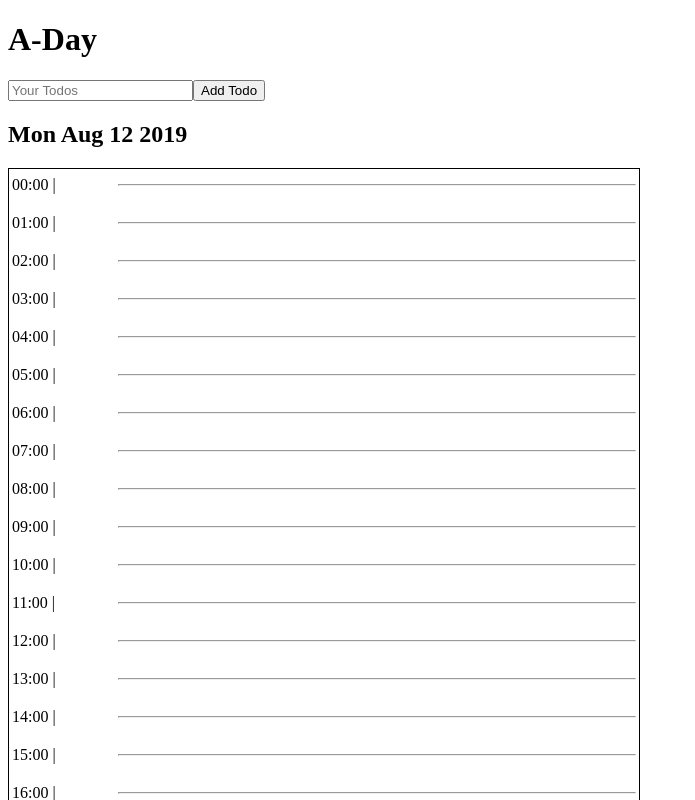
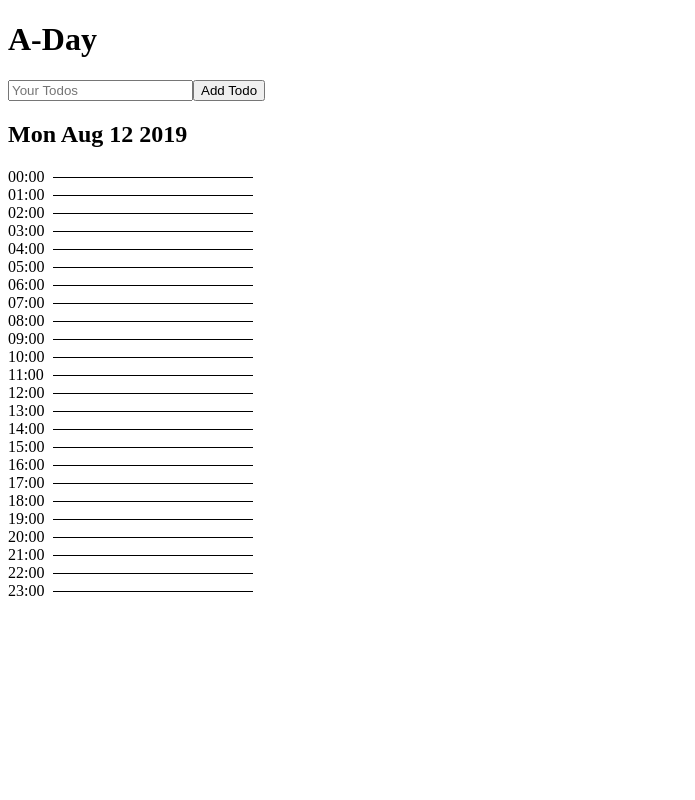
Before and after one commit to toshi-toma/todo-app-react, a React app: page / in a window 1280 px wide. Shown: the top 800 px of the page, without its empty margins (0-695 px from the left). Built offline with nearby package versions, Linux system fonts and the light colour scheme.

Commit message:
add Time and Schedules

```diff
--- a/src/Main.tsx
+++ b/src/Main.tsx
@@ -7,7 +7,7 @@ const Main = () => {
   return (
     <main>
       <TodoContainer />
-      <ScheduleContainer />
+      <ScheduleContainer scheduleInfo={[]} />
     </main>
   );
 };
--- a/src/Schedule/HourRow.tsx
+++ /dev/null
@@ -1,39 +0,0 @@
-import React from "react";
-import styled from "styled-components";
-
-const TimeTd = styled.td`
-  width: 15%;
-`;
-
-const ContentTd = styled.td`
-  width: 75%;
-`;
-
-const HourRow: React.FC<{ time: string }> = ({ time }) => (
-  <>
-    <tr key={`${time}-1`}>
-      <TimeTd>{time} | </TimeTd>
-      <ContentTd>
-        <hr />
-      </ContentTd>
-    </tr>
-    <tr key={`${time}-2`}>
-      <td />
-      <td />
-    </tr>
-    <tr key={`${time}-2`}>
-      <td />
-      <td />
-    </tr>{" "}
-    <tr key={`${time}-3`}>
-      <td />
-      <td />
-    </tr>
-    <tr key={`${time}-4`}>
-      <td />
-      <td />
-    </tr>
-  </>
-);
-
-export default HourRow;
--- /dev/null
+++ b/src/Schedule/Row.tsx
@@ -0,0 +1,33 @@
+import React from "react";
+import styled from "styled-components";
+
+const Wrapper = styled.div`
+  border: 1px #000 solid;
+  width: 200px;
+`;
+
+export type Schedule = {
+  title: string;
+  startHour: number;
+  startMin: number;
+  endHour: number;
+  endMin: number;
+};
+
+interface Props {
+  schedule: Schedule;
+}
+
+const getTimeText = ({ startHour, startMin, endHour, endMin }: Schedule) => {
+  return `${startHour}:${startMin === 0 ? "00" : startMin} ~ ${endHour}:${
+    endMin === 0 ? "00" : endMin
+  }`;
+};
+
+const Row: React.FC<Props> = ({ schedule }) => (
+  <Wrapper>
+    {schedule.title} {getTimeText(schedule)}
+  </Wrapper>
+);
+
+export default Row;
--- a/src/Schedule/ScheduleContainer.tsx
+++ b/src/Schedule/ScheduleContainer.tsx
@@ -1,11 +1,16 @@
 import React from "react";
-import ScheduleTable from "./ScheduleTable";
 
-const ScheduleContainer = () => {
+import ScheduleTable, { ScheduleInfo } from "./ScheduleTable";
+
+interface Props {
+  scheduleInfo: ScheduleInfo;
+}
+
+const ScheduleContainer: React.FC<Props> = ({ scheduleInfo }) => {
   return (
     <>
       <h2>{new Date().toDateString()}</h2>
-      <ScheduleTable />
+      <ScheduleTable scheduleInfo={scheduleInfo} />
     </>
   );
 };
--- a/src/Schedule/ScheduleTable.tsx
+++ b/src/Schedule/ScheduleTable.tsx
@@ -1,25 +1,24 @@
 import React from "react";
-import styled from "styled-components";
 
-import times from "./times";
-import TableHeader from "./TableHeader";
-import HourRow from "./HourRow";
+import TimeList from "./TimeList";
+import Row, { Schedule } from "./Row";
 
-const Table = styled.table`
-  width: 50%;
-  border: solid black 1px;
-`;
+export type ScheduleInfo = Schedule[];
 
-const ScheduleTable = () => {
+interface Props {
+  scheduleInfo: ScheduleInfo;
+}
+
+const ScheduleTable: React.FC<Props> = ({ scheduleInfo }) => {
   return (
-    <Table>
-      <TableHeader />
-      <tbody>
-        {times.map(time => (
-          <HourRow time={time} />
+    <div>
+      <TimeList />
+      <div>
+        {scheduleInfo.map((schedule: Schedule) => (
+          <Row schedule={schedule} />
         ))}
-      </tbody>
-    </Table>
+      </div>
+    </div>
   );
 };
 
--- /dev/null
+++ b/src/Schedule/TimeList.tsx
@@ -0,0 +1,23 @@
+import React from "react";
+import styled from "styled-components";
+import times from "./times";
+
+const Time = styled.div`
+  &::after {
+    content: "";
+    position: absolute;
+    margin: 9px;
+    border-top: 1px solid;
+    width: 200px;
+  }
+`;
+
+const TimeList = () => (
+  <div>
+    {times.map(time => (
+      <Time>{time}</Time>
+    ))}
+  </div>
+);
+
+export default TimeList;
```
Also changed, not shown: 1 other file (tests, documents, lock files or other folders).
